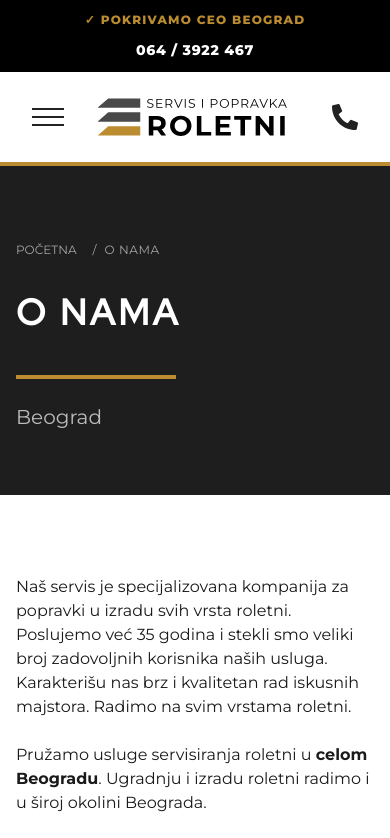
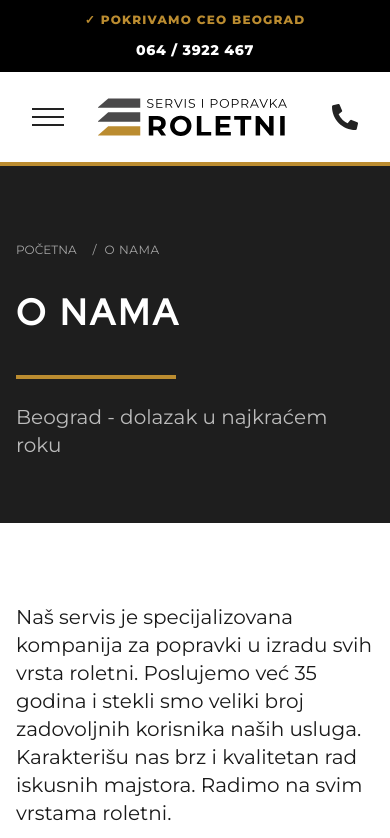
Before and after one commit to damjans92/roletne-servis, a Next.js app: page /o-nama in a window 390 px wide. Shown: the top 838 px of the page. Built offline with nearby package versions, Linux system fonts and the light colour scheme.

Commit message:
layout changes, responsive etc

```diff
--- a/app/_components/header/Header.tsx
+++ b/app/_components/header/Header.tsx
@@ -29,7 +29,7 @@ const Header = () => {
             />
           </Link>
           <Navbar />
-          <a href="tel:0658488408" className="lg:hidden">
+          <a href="tel:+381643922467" className="lg:hidden">
             <FaPhoneAlt size={26} color="#222" />
           </a>
         </div>
--- a/app/_components/sections/About.tsx
+++ b/app/_components/sections/About.tsx
@@ -7,7 +7,7 @@ const About = () => {
             <span className="text-(--color-accent-gold)">O</span> nama
           </h2>
 
-          <p className="pb-6 md:px-10">
+          <p className="pb-6 md:px-10 text-lg">
             Naš servis je specijalizovana kompanija za popravki u izradu svih
             vrsta roletni. Poslujemo već 35 godine i stekli smo veliki broj
             zadovoljnih korisnika naših usluga. Karakterišu nas brz i kvalitetan
--- a/app/_components/sections/Gallery.tsx
+++ b/app/_components/sections/Gallery.tsx
@@ -24,7 +24,7 @@ const Gallery = () => {
   return (
     <section className="bg-stone-100 py-20 lg:py-28">
       <div className="container mx-auto px-4 lg:px-8 text-center">
-        <h2 className="uppercase text-4xl lg:text-6xl tracking-widest font-black font-redhat text-gray-900">
+        <h2 className="uppercase text-4xl  tracking-widest font-black font-redhat text-gray-900">
           ROLETNE <span className="text-[#bb8c30]">I DELOVI</span>
         </h2>
         <div className="w-32 h-1 bg-[#bb8c30] mx-auto mt-4"></div>
--- a/app/_components/ui/PageHeader.tsx
+++ b/app/_components/ui/PageHeader.tsx
@@ -21,7 +21,9 @@ const PageHeader = ({ title }: { title: string }) => {
 
         <div className="mt-10 w-40 h-1 bg-[#bb8c30]" />
 
-        <p className="mt-6 text-xl text-white/70 max-w-3xl">Beograd</p>
+        <p className="mt-6 text-xl text-white/70 max-w-3xl">
+          Beograd - dolazak u najkraćem roku
+        </p>
       </div>
     </section>
   );
--- a/app/o-nama/page.tsx
+++ b/app/o-nama/page.tsx
@@ -35,7 +35,7 @@ const AboutUs = () => {
       <section id="about" className="py-20 ">
         <div className="container mx-auto flex flex-wrap">
           <div className=" lg:w-5/12 flex flex-col md:text-center   ">
-            <p className="pb-6 md:px-10">
+            <p className="pb-6 md:px-10 text-xl">
               Naš servis je specijalizovana kompanija za popravki u izradu svih
               vrsta roletni. Poslujemo već 35 godina i stekli smo veliki broj
               zadovoljnih korisnika naših usluga. Karakterišu nas brz i
--- a/app/usluge/page.tsx
+++ b/app/usluge/page.tsx
@@ -33,7 +33,7 @@ const ServicesPage = () => {
       <PageHeader title="Naše usluge" />
       <section className="py-16 lg:py-18 lg:pb-0 bg-white">
         <div className="container mx-auto px-6 lg:px-8 text-center">
-          <p className="font-redhat text-xl sm:text-2xl lg:text-3xl text-[#333] tracking-wider">
+          <p className="font-redhat text-xl   text-[#333] tracking-wider">
             Specijalizovani smo za popravku i zamenu svih vrsta roletni već 30+
             godina.
           </p>
--- a/next.config.ts
+++ b/next.config.ts
@@ -5,6 +5,8 @@ const nextConfig: NextConfig = {
   // images: {
   //   unoptimized: true,
   // },
+  // trailingSlash: true,
+  // skipTrailingSlashRedirect: true,
 };
 
 export default nextConfig;
```
